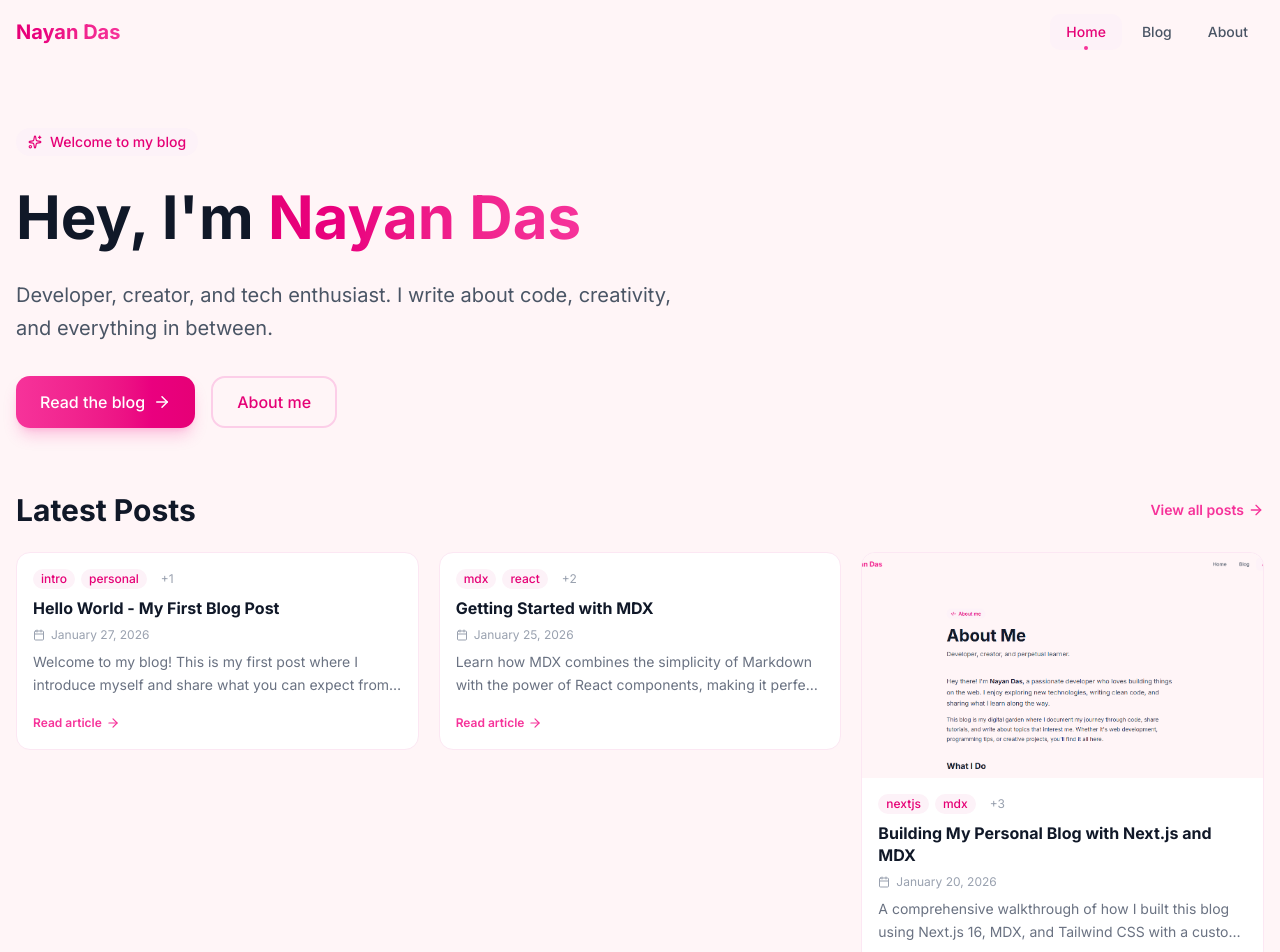
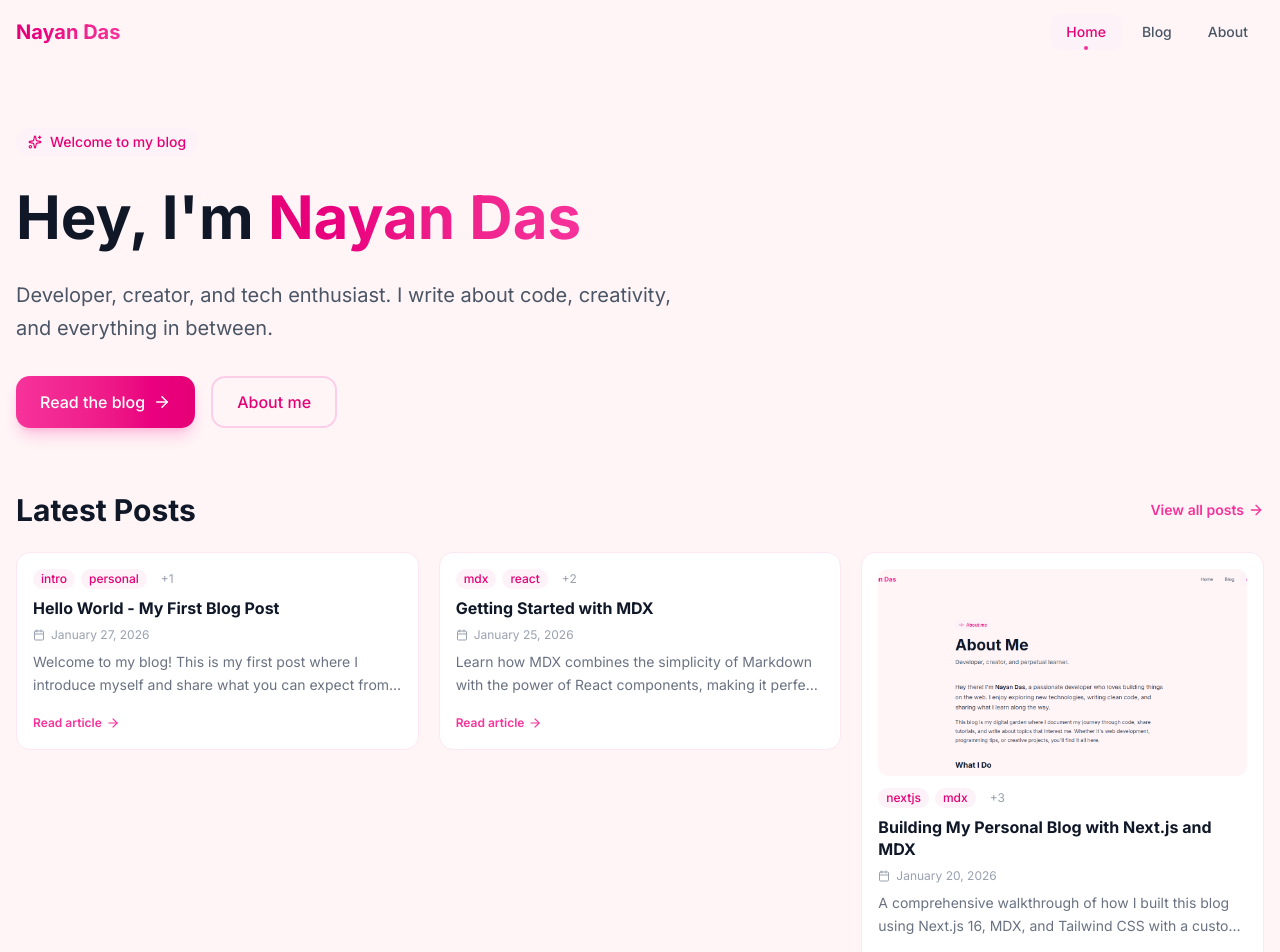
Before and after one commit to nayandas69/blogverse, a Next.js app: page / in a window 1280 px wide. Shown: the top 952 px of the page. Built offline with nearby package versions, Linux system fonts and the light colour scheme.

Commit message:
refactor(blog-card): move cover image inline for compact layout

```diff
--- a/components/blog-card.tsx
+++ b/components/blog-card.tsx
@@ -59,11 +59,13 @@ export function BlogCard({ post, featured = false }: BlogCardProps) {
         "hover:-translate-y-1"
       )}
     >
-      {/* Cover Image - Smaller aspect ratio */}
+      {/* Content */}
+      <div className="flex flex-1 flex-col p-4">
+        {/* Cover Image - Small thumbnail inline with content */}
         {cover && (
           <Link
             href={`/blog/${slug}`}
-          className="relative overflow-hidden aspect-[16/9]"
+            className="relative overflow-hidden rounded-lg aspect-[16/9] mb-3 block"
           >
             <Image
               src={cover || "/placeholder.svg"}
@@ -76,8 +78,6 @@ export function BlogCard({ post, featured = false }: BlogCardProps) {
           </Link>
         )}
 
-      {/* Content */}
-      <div className="flex flex-1 flex-col p-4">
         {/* Tags */}
         {tags && tags.length > 0 && (
           <div className="flex flex-wrap gap-1.5 mb-2">
```
Lines whose indentation alone changed are shown as unchanged.
